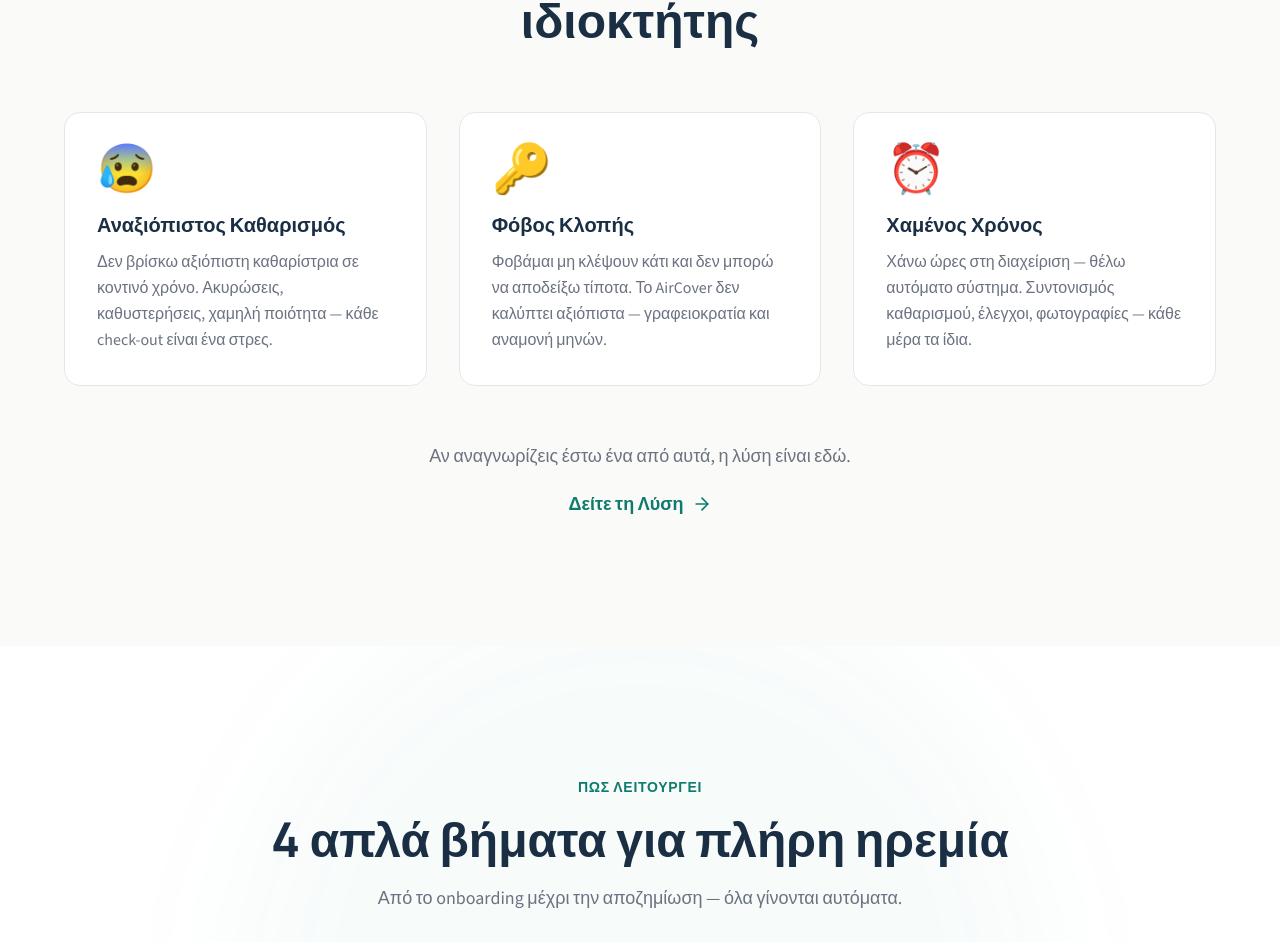
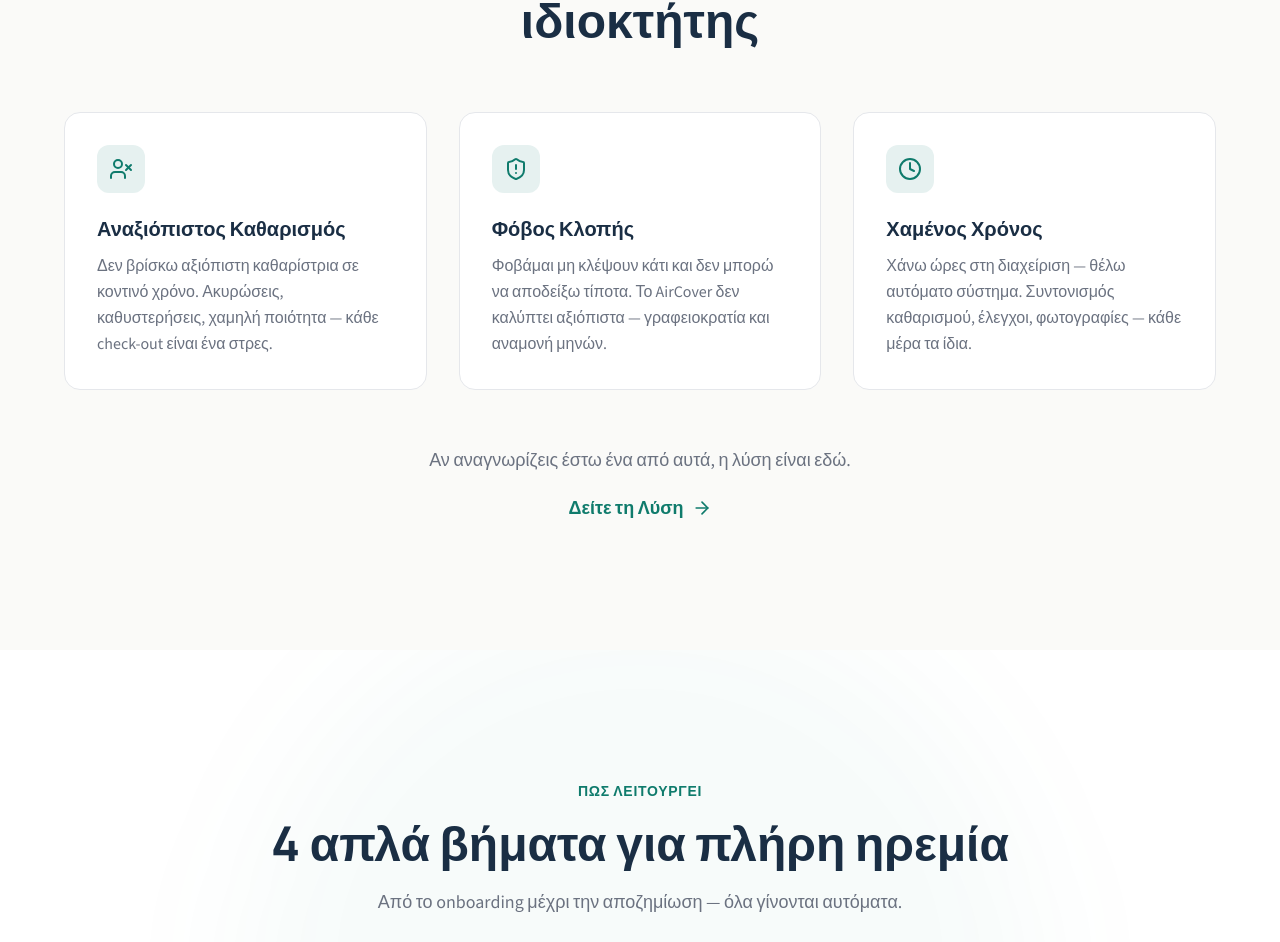
Before and after one commit to vaggelismpomponis/cleansheets, a Next.js app: page / in a window 1280 px wide. Shown: the part 1132-2074 px from the top of the page. Built offline with nearby package versions, Linux system fonts and the light colour scheme.

Commit message:
Replace childish emojis with professional Lucide icons in problem section

```diff
--- a/components/sections/Problem.tsx
+++ b/components/sections/Problem.tsx
@@ -1,9 +1,15 @@
 "use client";
 
 import { motion } from "framer-motion";
-import { ArrowRight } from "lucide-react";
+import { ArrowRight, UserX, ShieldAlert, Clock } from "lucide-react";
 import { siteContent } from "@/lib/content";
 import { fadeInUp, staggerContainer } from "@/lib/animations";
+
+const iconMap = {
+  UserX,
+  ShieldAlert,
+  Clock,
+};
 
 export default function Problem() {
   const handleScroll = (href: string) => {
@@ -47,7 +53,9 @@ export default function Problem() {
           variants={staggerContainer}
           className="grid md:grid-cols-3 gap-6 lg:gap-8"
         >
-          {siteContent.problem.cards.map((card, i) => (
+          {siteContent.problem.cards.map((card, i) => {
+            const IconComponent = iconMap[card.icon as keyof typeof iconMap];
+            return (
               <motion.div
                 key={i}
                 variants={fadeInUp}
@@ -57,7 +65,9 @@ export default function Problem() {
                 <div className="absolute inset-0 bg-gradient-to-br from-teal/5 to-transparent opacity-0 group-hover:opacity-100 transition-opacity duration-500" />
 
                 <div className="relative">
-                <div className="text-5xl mb-5">{card.emoji}</div>
+                  <div className="w-12 h-12 rounded-xl bg-teal/10 flex items-center justify-center mb-6 text-teal group-hover:bg-teal group-hover:text-white transition-all duration-300">
+                    <IconComponent className="w-6 h-6" />
+                  </div>
                   <h3 className="text-xl font-bold text-navy mb-3">
                     {card.title}
                   </h3>
@@ -69,7 +79,8 @@ export default function Problem() {
                 {/* Bottom accent line */}
                 <div className="absolute bottom-0 left-0 w-full h-1 bg-gradient-to-r from-teal to-teal-light transform scale-x-0 group-hover:scale-x-100 transition-transform duration-500 origin-left" />
               </motion.div>
-          ))}
+            );
+          })}
         </motion.div>
 
         {/* Transition CTA */}
--- a/lib/content.ts
+++ b/lib/content.ts
@@ -38,19 +38,19 @@ export const siteContent = {
     title: "Τα προβλήματα που αντιμετωπίζει κάθε Airbnb ιδιοκτήτης",
     cards: [
       {
-        emoji: "😰",
+        icon: "UserX",
         title: "Αναξιόπιστος Καθαρισμός",
         description:
           "Δεν βρίσκω αξιόπιστη καθαρίστρια σε κοντινό χρόνο. Ακυρώσεις, καθυστερήσεις, χαμηλή ποιότητα — κάθε check-out είναι ένα στρες.",
       },
       {
-        emoji: "🔑",
+        icon: "ShieldAlert",
         title: "Φόβος Κλοπής",
         description:
           "Φοβάμαι μη κλέψουν κάτι και δεν μπορώ να αποδείξω τίποτα. Το AirCover δεν καλύπτει αξιόπιστα — γραφειοκρατία και αναμονή μηνών.",
       },
       {
-        emoji: "⏰",
+        icon: "Clock",
         title: "Χαμένος Χρόνος",
         description:
           "Χάνω ώρες στη διαχείριση — θέλω αυτόματο σύστημα. Συντονισμός καθαρισμού, έλεγχοι, φωτογραφίες — κάθε μέρα τα ίδια.",
```
Lines whose indentation alone changed are shown as unchanged.
